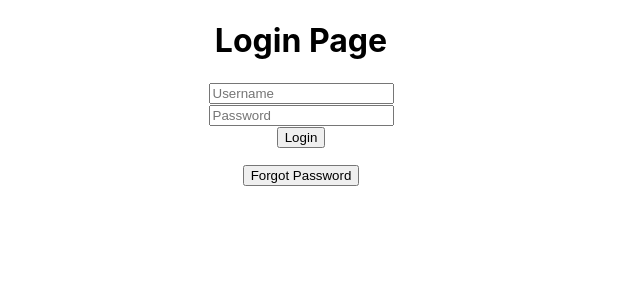
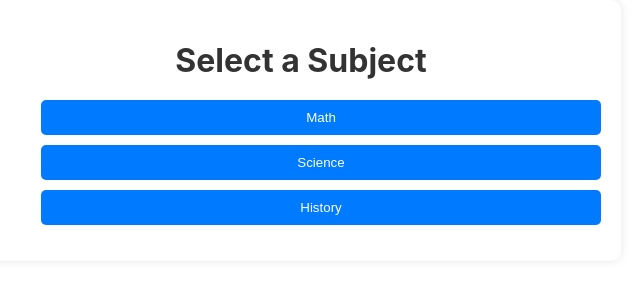
Before and after one commit to iqbalumass/test_taker_app, a React (Create React App) app: page /subjectList in a window 1280 px wide. Shown: the top 300 px of the page, without its empty margins (339-979 px from the left). Built offline with nearby package versions, Linux system fonts and the light colour scheme.

Commit message:
Adjusted login and Added subjectList

```diff
--- a/package.json
+++ b/package.json
@@ -8,6 +8,7 @@
     "@testing-library/user-event": "^13.5.0",
     "react": "^18.2.0",
     "react-dom": "^18.2.0",
+    "react-router-dom": "^6.22.3",
     "react-scripts": "5.0.1",
     "web-vitals": "^2.1.4"
   },
--- a/src/App.js
+++ b/src/App.js
@@ -1,11 +1,18 @@
 import './App.css';
 import Login from './Login Page/login';
+import SubjectList from './Subject Page/subjectList';
+import { BrowserRouter, Route, Routes } from 'react-router-dom';
 
 function App() {
   return (
-    <div className="App">
-      <Login />
-    </div>
+    <BrowserRouter>
+      <div className="App">
+        <Routes>
+          <Route path="/" element={<Login />} />
+          <Route path="/subjectList" element={<SubjectList />} />
+        </Routes>
+      </div>
+    </BrowserRouter>
   );
 }
 
--- a/src/Login Page/login.js
+++ b/src/Login Page/login.js
@@ -1,35 +1,27 @@
 import React, { useState } from 'react';
-import { useHistory } from 'react-router-dom';
+import { useNavigate } from 'react-router-dom'; // Use useNavigate instead of useHistory
 
 const Login = () => {
     const [username, setUsername] = useState('');
     const [password, setPassword] = useState('');
     const [errorMessage, setErrorMessage] = useState('');
+    const [successMessage, setSuccessMessage] = useState('');
+
+    const navigate = useNavigate();
 
     const handleLogin = () => {
         if (username === 'Student' && password === 'umassd') {
             // Perform login logic here
             console.log('Login successful');
-            const history = useHistory();
-
-            // ...
-
-            const handleLoginSuccess = () => {
-                if (username === 'Student' && password === 'umassd') {
-                    // Perform login logic here
-                    console.log('Login successful');
-                    const history = useHistory();
-                    history.push('/loginsuccess');
-                } else {
-                    setErrorMessage('Wrong credentials. Please try again.');
-                }
-            };
-
-            // ...
+            setSuccessMessage('Login successful');
+            setTimeout(() => {
+                navigate('/subjectList');
+            }, 2000); // Redirect after 2 seconds
         } else {
             setErrorMessage('Wrong credentials. Please try again.');
         }
     };
+
 
     return (
         <div>
@@ -50,7 +42,8 @@ const Login = () => {
             <br />
             <button onClick={handleLogin}>Login</button>
             <br />
-            <p>{errorMessage}</p>
+            {errorMessage && <p style={{ color: 'red' }}>{errorMessage}</p>}
+            {successMessage && <div style={{ color: 'green', fontSize: '18px', marginTop: '10px' }}>{successMessage}</div>}
             <button>Forgot Password</button>
         </div>
     );
--- /dev/null
+++ b/src/Subject Page/SubjectList.css
@@ -0,0 +1,34 @@
+.subject-list {
+    width: 100%;
+    max-width: 600px;
+    margin: 0 auto;
+    padding: 20px;
+    box-shadow: 0 0 10px rgba(0, 0, 0, 0.1);
+    border-radius: 10px;
+  }
+
+  .subject-list h1 {
+    text-align: center;
+    color: #333;
+    margin-bottom: 20px;
+  }
+
+  .subject-item {
+    margin-bottom: 10px;
+    list-style: none;
+  }
+
+  .subject-button {
+    width: 100%;
+    padding: 10px;
+    border: none;
+    border-radius: 5px;
+    background-color: #007bff;
+    color: white;
+    cursor: pointer;
+    transition: background-color 0.3s ease;
+  }
+
+  .subject-button:hover {
+    background-color: #0056b3;
+  }
--- /dev/null
+++ b/src/Subject Page/subjectList.js
@@ -0,0 +1,27 @@
+import React from 'react';
+import './SubjectList.css'; // Import the CSS file
+
+const SubjectList = () => {
+  const subjects = ['Math', 'Science', 'History'];
+
+  const handleSubjectClick = (subject) => {
+    console.log(`Navigate to quiz for ${subject}`);
+  };
+
+  return (
+    <div className="subject-list">
+      <h1>Select a Subject</h1>
+      <ul>
+        {subjects.map((subject) => (
+          <li key={subject} className="subject-item">
+            <button className="subject-button" onClick={() => handleSubjectClick(subject)}>
+              {subject}
+            </button>
+          </li>
+        ))}
+      </ul>
+    </div>
+  );
+};
+
+export default SubjectList;
```
Also changed, not shown: 1 other file (tests, documents, lock files or other folders).
